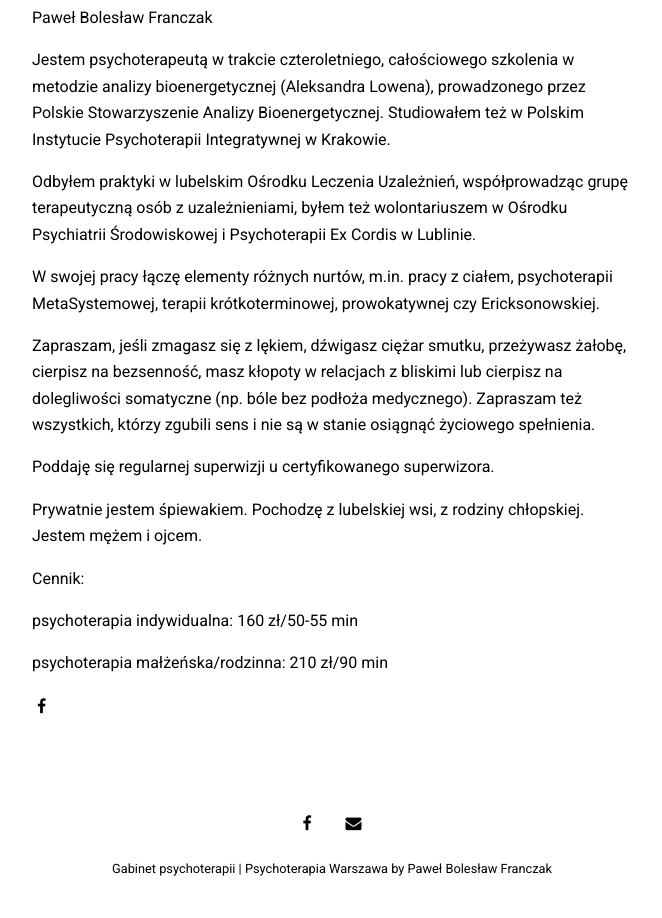
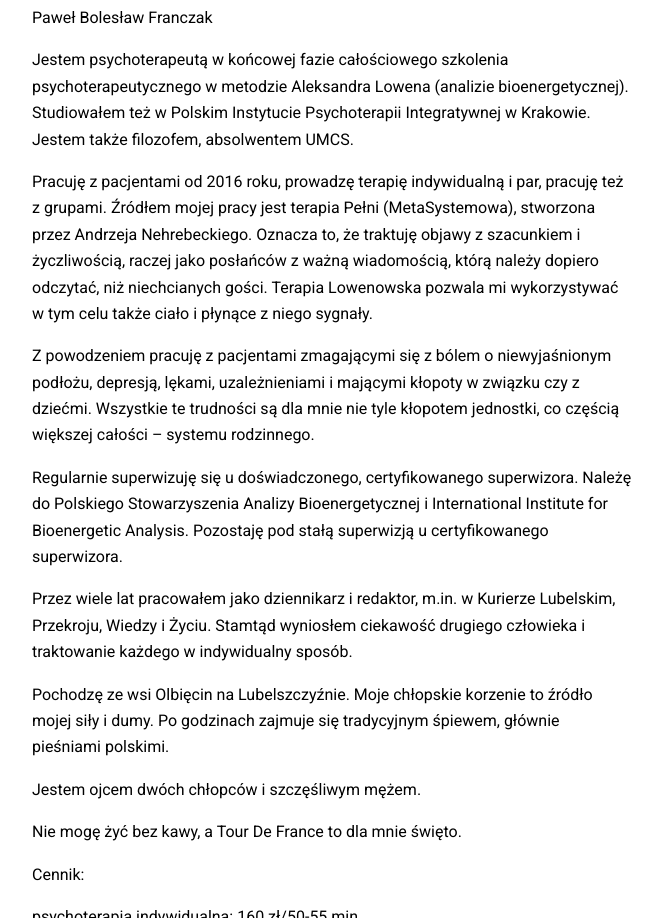
Before and after one commit to kmmolska/kmmolska.github.io, a Jekyll site: the page built from _posts/2020-02-03-o-mnie.md, in a window 1280 px wide and 1400 px high. Shown: the part 482-1400 px from the top of the window, without its empty margins (308-970 px from the left). Built offline with Jekyll 4.4.1, drawn with Linux system fonts in a browser that asks for light colours; nearby versions of some CDN libraries.

Commit message:
Update 2020-02-03-o-mnie.md

```diff
--- a/_posts/2020-02-03-o-mnie.md
+++ b/_posts/2020-02-03-o-mnie.md
@@ -8,17 +8,23 @@ image: Pawel_Franczak_foto1.jpg
 ---
 Paweł Bolesław Franczak
 
-Jestem psychoterapeutą w trakcie czteroletniego, całościowego szkolenia w metodzie analizy bioenergetycznej (Aleksandra Lowena), prowadzonego przez Polskie Stowarzyszenie Analizy Bioenergetycznej. Studiowałem też w Polskim Instytucie Psychoterapii Integratywnej w Krakowie.
+Jestem psychoterapeutą w końcowej fazie całościowego szkolenia psychoterapeutycznego w metodzie Aleksandra Lowena (analizie bioenergetycznej). Studiowałem też w Polskim Instytucie Psychoterapii Integratywnej w Krakowie. Jestem także filozofem, absolwentem UMCS.
 
-Odbyłem praktyki w lubelskim Ośrodku Leczenia Uzależnień, współprowadząc grupę terapeutyczną osób z uzależnieniami, byłem też wolontariuszem w Ośrodku Psychiatrii Środowiskowej i Psychoterapii Ex Cordis w Lublinie.
+Pracuję z pacjentami od 2016 roku, prowadzę terapię indywidualną i par, pracuję też z grupami. Źródłem mojej pracy jest terapia Pełni (MetaSystemowa), stworzona przez Andrzeja Nehrebeckiego. Oznacza to, że traktuję objawy z szacunkiem i życzliwością, raczej jako posłańców z ważną wiadomością, którą należy dopiero odczytać, niż niechcianych gości. Terapia Lowenowska pozwala mi wykorzystywać w tym celu także ciało i płynące z niego sygnały.
 
-W swojej pracy łączę elementy różnych nurtów, m.in. pracy z ciałem, psychoterapii MetaSystemowej, terapii krótkoterminowej, prowokatywnej czy Ericksonowskiej.
+Z powodzeniem pracuję z pacjentami zmagającymi się z bólem o niewyjaśnionym podłożu, depresją, lękami, uzależnieniami i mającymi kłopoty w związku czy z dziećmi. Wszystkie te trudności są dla mnie nie tyle kłopotem jednostki, co częścią większej całości – systemu rodzinnego.
 
-Zapraszam, jeśli zmagasz się z lękiem, dźwigasz ciężar smutku, przeżywasz żałobę, cierpisz na bezsenność, masz kłopoty w relacjach z bliskimi lub cierpisz na dolegliwości somatyczne (np. bóle bez podłoża medycznego). Zapraszam też wszystkich, którzy zgubili sens i nie są w stanie osiągnąć życiowego spełnienia.
+Regularnie superwizuję się u doświadczonego, certyfikowanego superwizora. Należę do Polskiego Stowarzyszenia Analizy Bioenergetycznej i International Institute for Bioenergetic Analysis. Pozostaję pod stałą superwizją u certyfikowanego superwizora.
 
-Poddaję się regularnej superwizji u certyfikowanego superwizora.
+Przez wiele lat pracowałem jako dziennikarz i redaktor, m.in. w Kurierze Lubelskim, Przekroju, Wiedzy i Życiu. Stamtąd wyniosłem ciekawość drugiego człowieka i traktowanie każdego w indywidualny sposób.
 
-Prywatnie jestem śpiewakiem. Pochodzę z lubelskiej wsi, z rodziny chłopskiej. Jestem mężem i ojcem.
+Pochodzę ze wsi Olbięcin na Lubelszczyźnie. Moje chłopskie korzenie to źródło mojej siły i dumy. Po godzinach zajmuje się tradycyjnym śpiewem, głównie pieśniami polskimi.
+
+Jestem ojcem dwóch chłopców i szczęśliwym mężem.
+
+Nie mogę żyć bez kawy, a Tour De France to dla mnie święto.
+
+
 
 Cennik:
 
```
